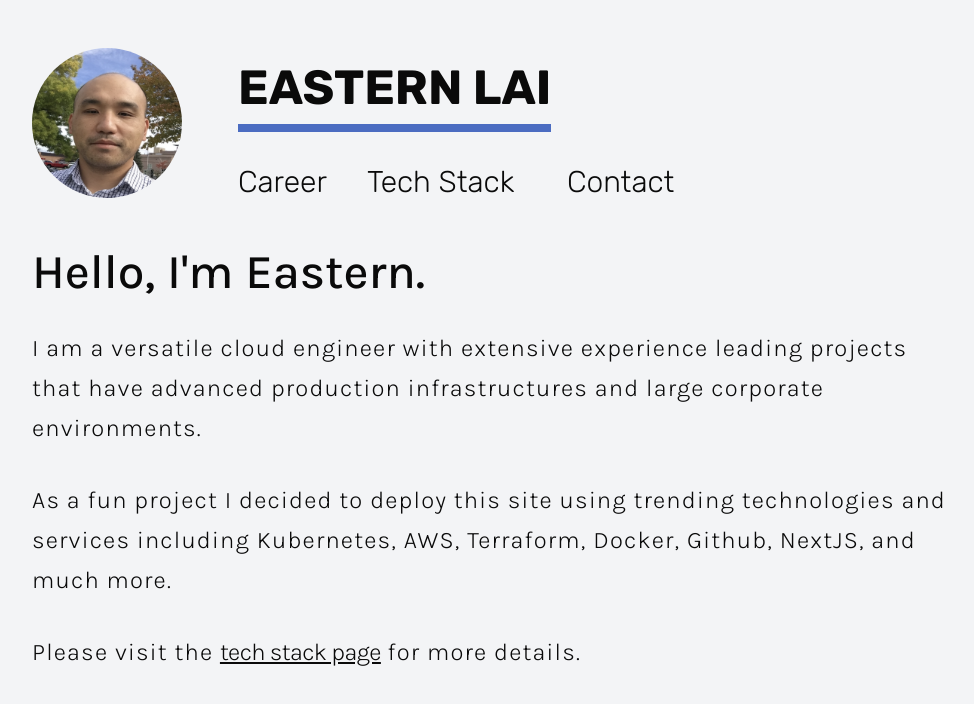
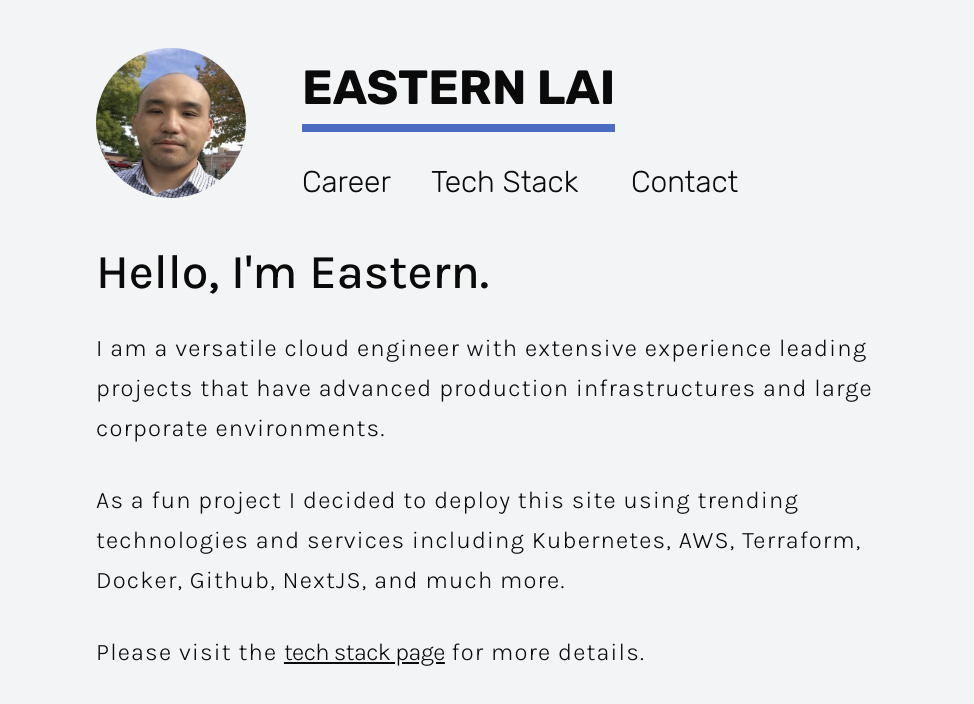
Before and after one commit to easternlai/elai-portfolio-app, a Next.js app: page / in a window 1280 px wide. Shown: the top 704 px of the page, without its empty margins (144-1118 px from the left). Built offline with nearby package versions, Linux system fonts and the light colour scheme.

Commit message:
worked on layout

```diff
--- a/app/(portfolio)/layout.tsx
+++ b/app/(portfolio)/layout.tsx
@@ -18,7 +18,7 @@ const mainFont = Karla({
 const PortfolioLayout = ({ children }: { children: any }) => {
 
     return (
-        <div className={cn(mainFont.className, " sm:mx-12 md:mx-16 lg:mx-32 xl:96 px-12 md:pt-12")}>
+        <div className={cn(mainFont.className, " sm:mx-12 md:mx-16 lg:mx-48 xl:96 px-12 md:pt-12")}>
             <Header />
             <div>
                 {children}
```
